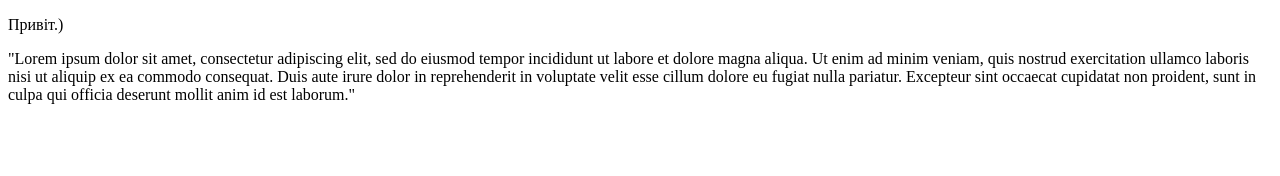
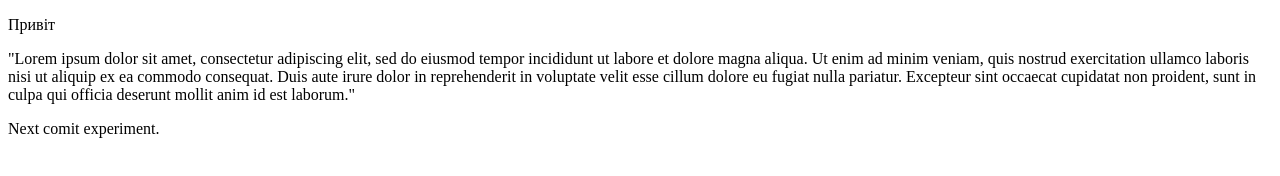
Before and after one commit to Yevhen-Bondarenko/Experiment, a plain HTML site: page index.html in a window 1280 px wide. Drawn offline with Linux system fonts and the light colour scheme.

Commit message:
Comit experiment index.html

```diff
--- a/index.html
+++ b/index.html
@@ -8,11 +8,14 @@
 </head>
 <body>
     <p>
-        Привіт.)
+        Привіт
     </p>
     <p>"Lorem ipsum dolor sit amet, consectetur adipiscing elit, sed do eiusmod tempor incididunt ut labore et dolore magna
     aliqua. Ut enim ad minim veniam, quis nostrud exercitation ullamco laboris nisi ut aliquip ex ea commodo consequat. Duis
     aute irure dolor in reprehenderit in voluptate velit esse cillum dolore eu fugiat nulla pariatur. Excepteur sint
     occaecat cupidatat non proident, sunt in culpa qui officia deserunt mollit anim id est laborum."</p>
+    <p>
+        Next comit experiment.
+    </p>
 </body>
 </html>
```
